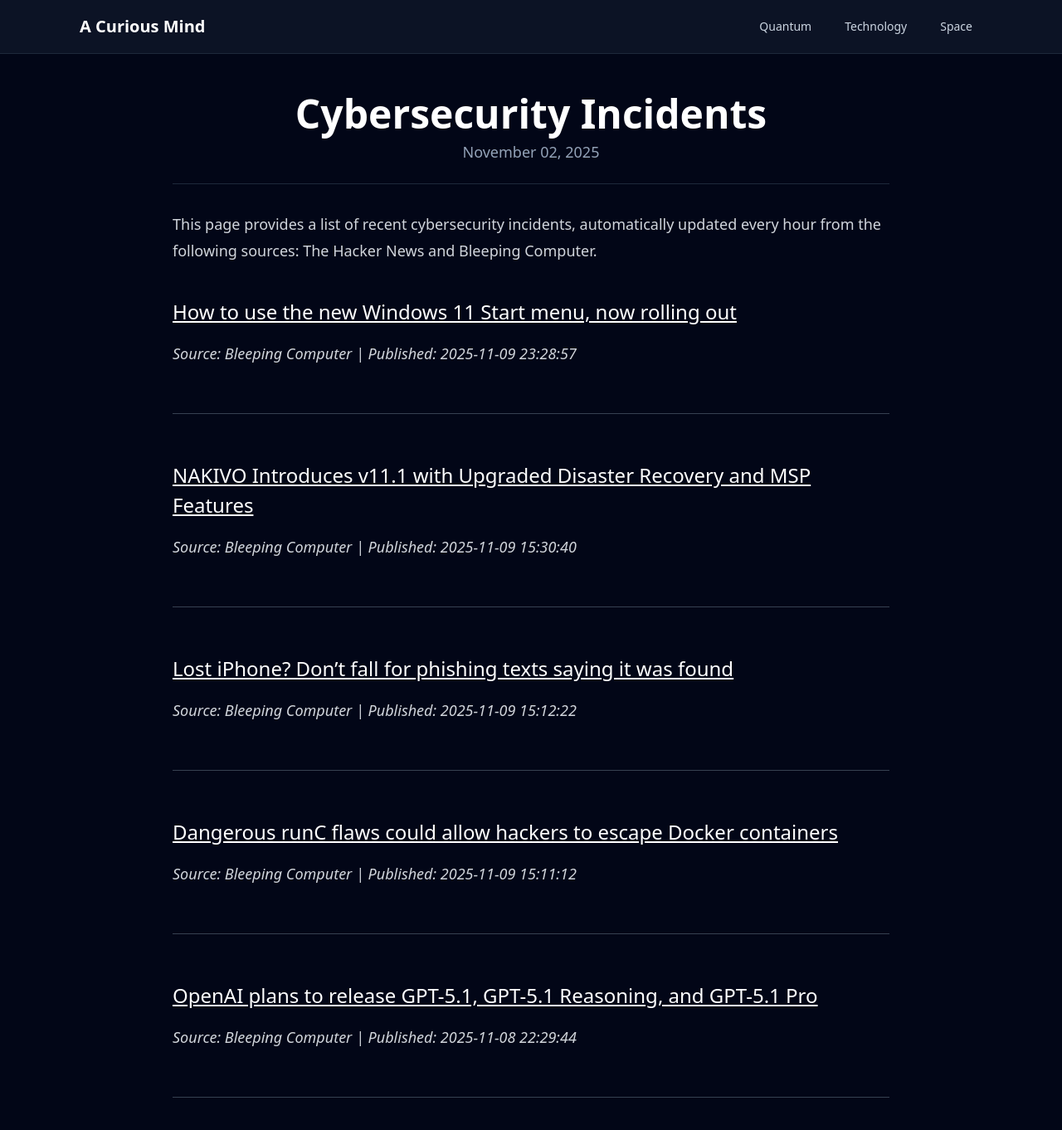
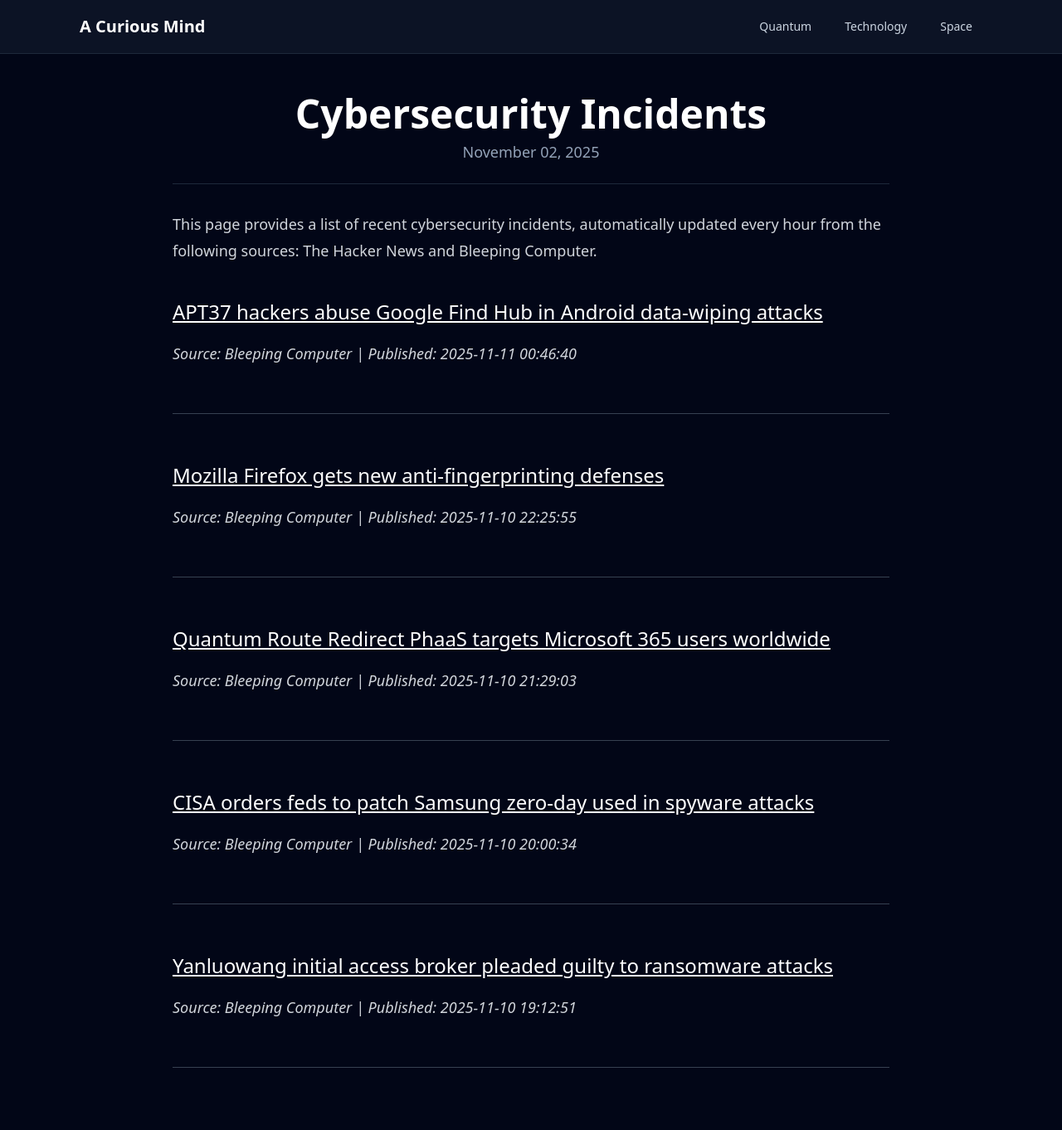
Before and after one commit to onehl7/onehl7.github.io, a Jekyll site: the page built from _posts/2025-11-02-cybersecurity-incidents.md, in a window 1280 px wide and 1400 px high. Shown: the top 1362 px of the window at 83% size. Built offline with Jekyll 4.4.1, drawn with Linux system fonts in a browser that asks for light colours; nearby versions of some CDN libraries.

Commit message:
Update news data

```diff
--- a/_data/news.json
+++ b/_data/news.json
@@ -1,32 +1,32 @@
 [
   {
     "source": "Bleeping Computer",
-    "title": "How to use the new Windows 11 Start menu, now rolling out",
-    "link": "https://www.bleepingcomputer.com/news/microsoft/how-to-use-the-new-windows-11-start-menu-now-rolling-out/",
-    "published": "2025-11-09 23:28:57"
+    "title": "APT37 hackers abuse Google Find Hub in Android data-wiping attacks",
+    "link": "https://www.bleepingcomputer.com/news/security/apt37-hackers-abuse-google-find-hub-in-android-data-wiping-attacks/",
+    "published": "2025-11-11 00:46:40"
   },
   {
     "source": "Bleeping Computer",
-    "title": "NAKIVO Introduces v11.1 with Upgraded Disaster Recovery and MSP Features",
-    "link": "https://www.bleepingcomputer.com/news/security/nakivo-introduces-v111-with-upgraded-disaster-recovery-and-msp-features/",
-    "published": "2025-11-09 15:30:40"
+    "title": "Mozilla Firefox gets new anti-fingerprinting defenses",
+    "link": "https://www.bleepingcomputer.com/news/security/mozilla-firefox-gets-new-anti-fingerprinting-defenses/",
+    "published": "2025-11-10 22:25:55"
   },
   {
     "source": "Bleeping Computer",
-    "title": "Lost iPhone? Don\u2019t fall for phishing texts saying it was found",
-    "link": "https://www.bleepingcomputer.com/news/security/lost-iphone-dont-fall-for-phishing-texts-saying-it-was-found/",
-    "published": "2025-11-09 15:12:22"
+    "title": "Quantum Route Redirect PhaaS targets Microsoft 365 users worldwide",
+    "link": "https://www.bleepingcomputer.com/news/security/quantum-route-redirect-phaas-targets-microsoft-365-users-worldwide/",
+    "published": "2025-11-10 21:29:03"
   },
   {
     "source": "Bleeping Computer",
-    "title": "Dangerous runC flaws could allow hackers to escape Docker containers",
-    "link": "https://www.bleepingcomputer.com/news/security/dangerous-runc-flaws-could-allow-hackers-to-escape-docker-containers/",
-    "published": "2025-11-09 15:11:12"
+    "title": "CISA orders feds to patch Samsung zero-day used in spyware attacks",
+    "link": "https://www.bleepingcomputer.com/news/security/cisa-orders-feds-to-patch-samsung-zero-day-used-in-spyware-attacks/",
+    "published": "2025-11-10 20:00:34"
   },
   {
     "source": "Bleeping Computer",
-    "title": "OpenAI plans to release GPT-5.1, GPT-5.1 Reasoning, and GPT-5.1 Pro",
-    "link": "https://www.bleepingcomputer.com/news/artificial-intelligence/openai-plans-to-release-gpt-51-gpt-51-reasoning-and-gpt-51-pro/",
-    "published": "2025-11-08 22:29:44"
+    "title": "Yanluowang initial access broker pleaded guilty to ransomware attacks",
+    "link": "https://www.bleepingcomputer.com/news/security/yanluowang-initial-access-broker-pleaded-guilty-to-ransomware-attacks/",
+    "published": "2025-11-10 19:12:51"
   }
 ]
```
